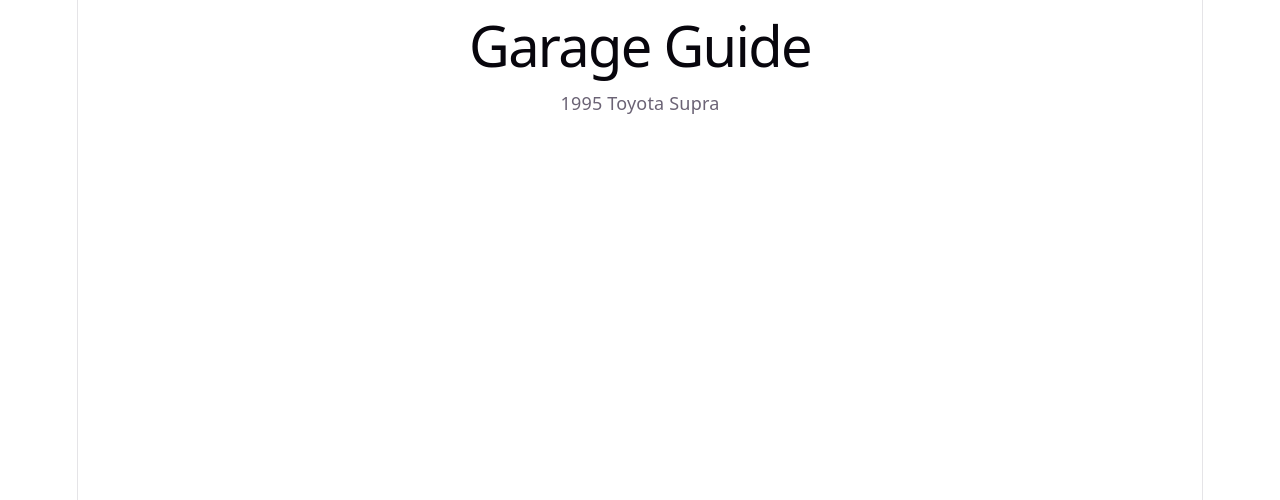
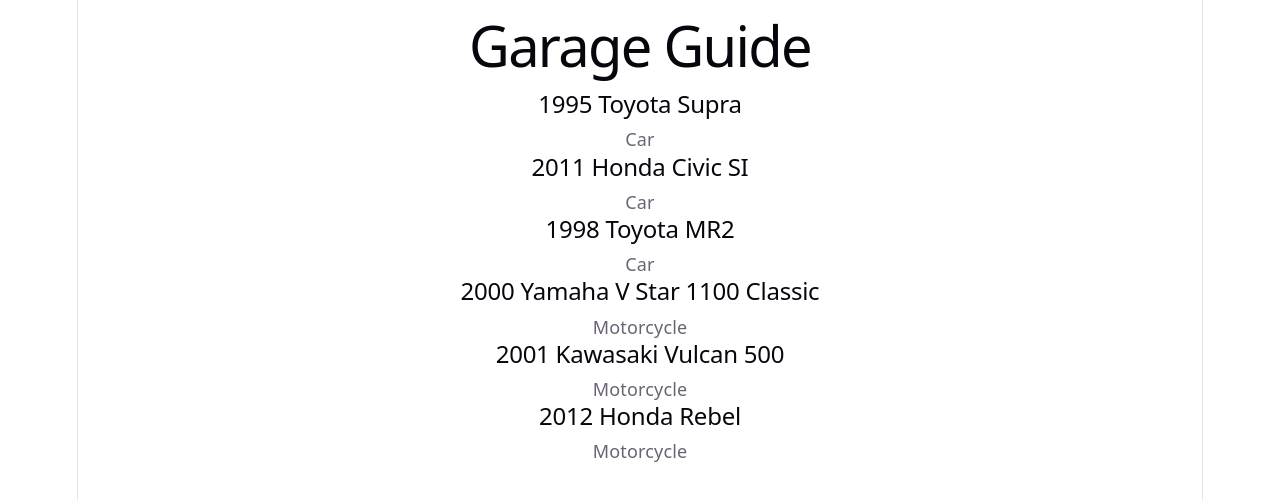
Before and after one commit to mseng12/garage-guide, a React (Vite) app: page / in a window 1280 px wide. Shown: the top 500 px of the page. Built offline with nearby package versions, Linux system fonts and the light colour scheme.

Commit message:
Create reusable vehicle card component

```diff
--- a/src/App.jsx
+++ b/src/App.jsx
@@ -1,10 +1,17 @@
 import vehicles from "./data/vehicles";
+import VehicleCard from "./components/VehicleCard";
 
 function App() {
   return (
     <main>
       <h1>Garage Guide</h1>
-      <p>{vehicles[0].year} {vehicles[0].make} {vehicles[0].model}</p>
+
+      {vehicles.map((vehicle) => (
+        <VehicleCard
+        key= {vehicle.id}
+        vehicle={vehicle}
+        />
+      ))}
     </main>
   );
 }
--- /dev/null
+++ b/src/components/VehicleCard.jsx
@@ -0,0 +1,13 @@
+function VehicleCard ({ vehicle }) {
+    return (
+        <article>
+            <h2>
+                {vehicle.year} {vehicle.make} {vehicle.model}
+            </h2>
+
+            <p>{vehicle.type}</p>
+        </article>
+    );
+}
+
+export default VehicleCard;
```
